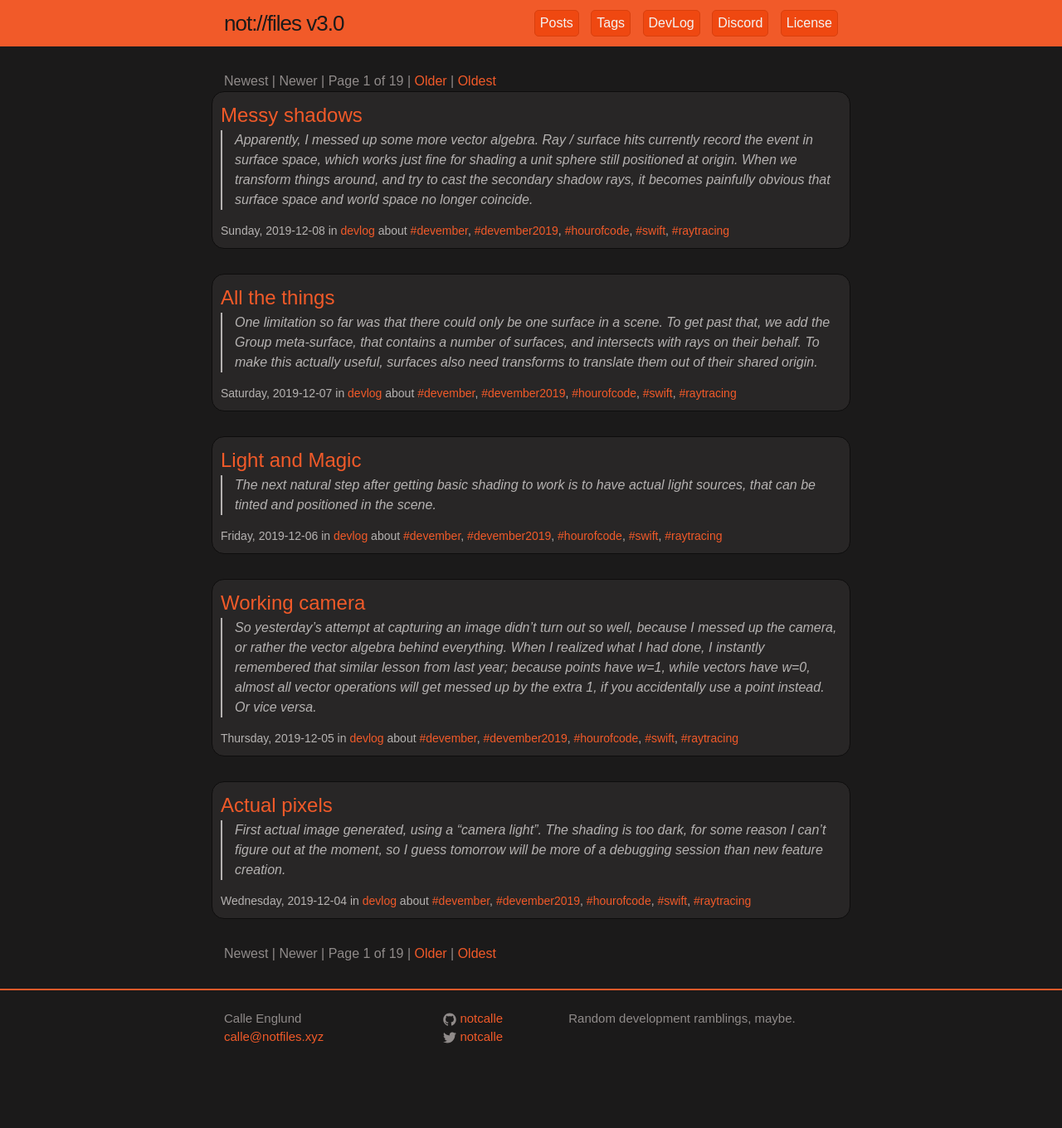
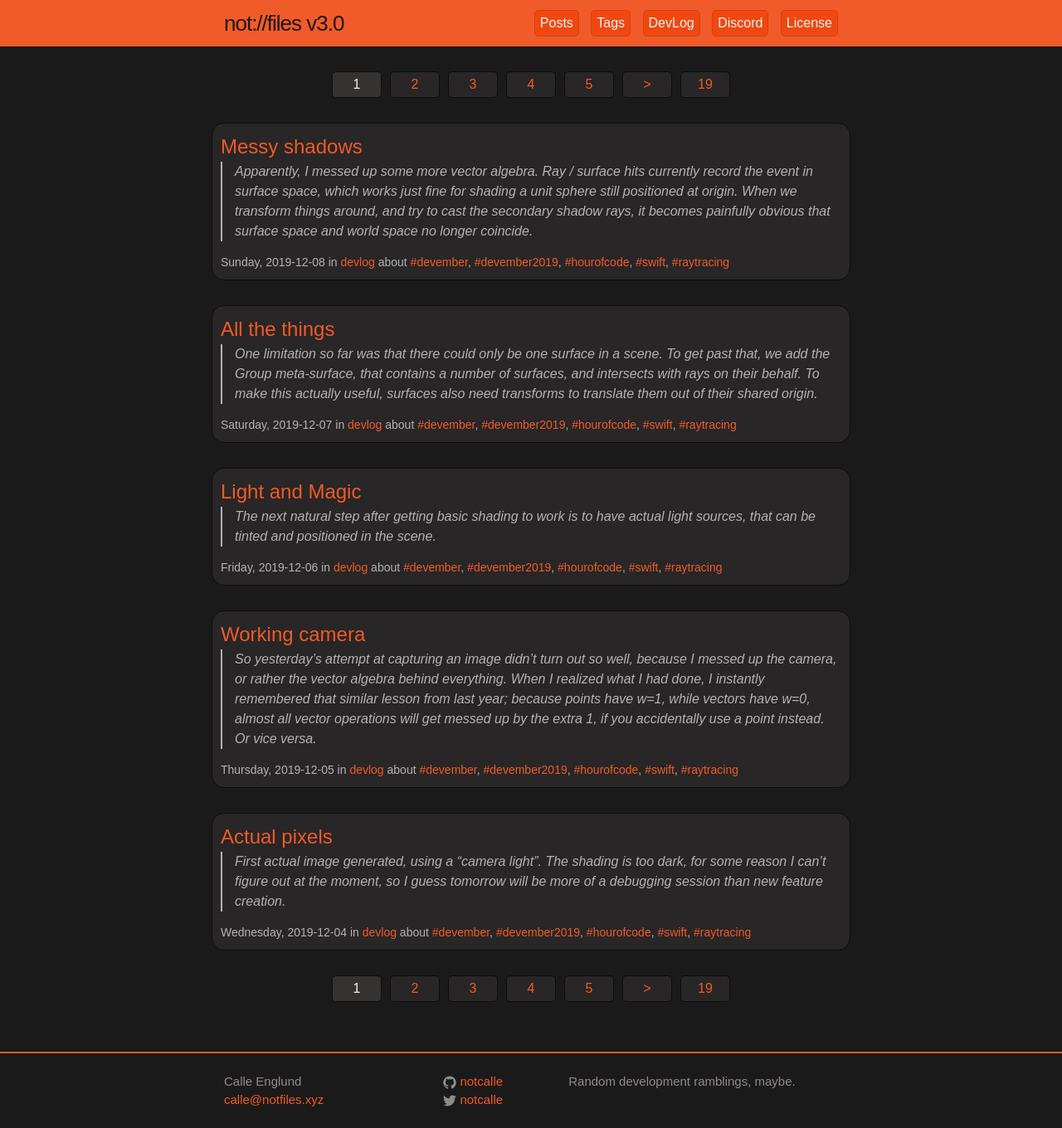
Before and after one commit to notCalle/notcalle.github.io, a Jekyll site: the page built from posts/index.html, in a window 1280 px wide. Shown: the whole page at 83% size. Built offline with Jekyll 4.4.1, drawn with Linux system fonts in a browser that asks for light colours; the list of posts is cut into pages by our own code; before the commit the page ends 1284 px from its top, so only the background shows below that.

Commit message:
Rewrite pagination code & layout from scratch

```diff
--- /dev/null
+++ b/_includes/post-pagination.html
@@ -0,0 +1,46 @@
+{% comment %}
+|_1_| 2 | 3 | > | 7 |
+| 1 |_2_| 3 | > | 7 |
+| 1 | 2 |_3_| > | 7 |
+| 1 | < |_4_| > | 7 |
+| 1 | < |_5_| 6 | 7 |
+| 1 | < | 5 |_6_| 7 |
+| 1 | < | 5 | 6 |_7_|
+{% endcomment %}
+{% assign first_page = paginator.page | minus: 2 | at_least: 1 %}
+{% assign last_page = first_page | plus: 4 %}
+{% assign penultimate_page = paginator.total_pages | minus: 1 %}
+{% capture base_url %}{{ site.base_url }}/posts{% endcapture %}
+<nav class="pagination" role="menubar">
+  {% if first_page > 1 %}
+    <a class="menu-item" href="{{ base_url }}">1</a>
+    {% assign last_page = last_page | minus: 1 %}
+  {% endif %}
+
+  {% if first_page > 2 %}
+    <a class="menu-item" href="{{ base_url }}/page{{ first_page }}">&lt;</a>
+    {% assign first_page = first_page | plus: 2 %}
+    {% assign last_page = last_page | minus: 1 %}
+  {% endif %}
+
+  {% for page in (first_page .. last_page) %}
+    {% capture page_url %}{{ site.base_url }}/posts{% if page > 1 %}/page{{ page }}{% endif %}{% endcapture %}
+
+    {% if page == paginator.page %}
+      <span class="menu-item focus">{{ page }}</span>
+    {% elsif page > paginator.total_pages %}
+    {% else %}
+      <a class="menu-item" href="{{ page_url }}" role="menuitem">{{ page }}</a>
+    {% endif %}
+  {% endfor %}
+
+  {% if last_page < penultimate_page %}
+    <a class="menu-item" href="{{ base_url }}/page{{ last_page | plus: 1 }}">&gt;</a>
+  {% endif %}
+
+  {% if last_page < paginator.total_pages %}
+    <a class="menu-item" href="{{ base_url }}/page{{ paginator.total_pages }}">
+      {{ paginator.total_pages }}
+    </a>
+  {% endif %}
+</nav>
--- a/_sass/_base.scss
+++ b/_sass/_base.scss
@@ -201,7 +201,3 @@ pre {
         }
     }
 }
-
-.pagination {
-  color: $grey-color;
-}
--- a/_sass/_layout.scss
+++ b/_sass/_layout.scss
@@ -248,3 +248,32 @@ div.post-link {
        }
    }
 }
+
+.pagination {
+    display: flex;
+    flex-direction: row;
+    justify-content: center;
+
+    min-width: 100%;
+    margin-bottom: $spacing-unit;
+
+    .menu-item {
+        border: thin solid $background-color-dark;
+        background-color: $background-color-light;
+        border-radius: 5px;
+        padding: 3px 5px;
+        margin: 0 5px;
+        flex-basis: 3em;
+
+        display: flex;
+        flex-direction: row;
+        justify-content: center;
+    }
+
+    .menu-item.focus,
+    .menu-item:hover {
+        background-color: lighten($background-color-light, 5%);
+        color: $text-color;
+    }
+
+}
--- a/posts/index.html
+++ b/posts/index.html
@@ -4,23 +4,7 @@ layout: index
 
 <div class="home">
 
-  <div class="pagination">
-    {% if paginator.previous_page %}
-      <a href="{{ site.base_url }}/posts">Newest</a> |
-      <a href="{{ paginator.previous_page_path }}">Newer</a> |
-    {% else %}
-      <span>Newest</span> |
-      <span>Newer</span> |
-    {% endif %}
-    <span>Page {{ paginator.page }} of {{ paginator.total_pages }}</span>
-    {% if paginator.next_page %}
-      | <a href="{{ paginator.next_page_path }}">Older</a>
-      | <a href="{{ site.base_url }}/posts/page{{ paginator.total_pages }}">Oldest</a>
-    {% else %}
-      | <span>Older</span>
-      | <span>Oldest</span>
-    {% endif %}
-  </div>
+  {% include post-pagination.html %}
 
   <ul class="post-list">
     {% for post in paginator.posts %}
@@ -28,22 +12,6 @@ layout: index
     {% endfor %}
   </ul>
 
-  <div class="pagination">
-    {% if paginator.previous_page %}
-      <a href="{{ site.base_url }}/posts">Newest</a> |
-      <a href="{{ paginator.previous_page_path }}">Newer</a> |
-    {% else %}
-      <span>Newest</span> |
-      <span>Newer</span> |
-    {% endif %}
-    <span>Page {{ paginator.page }} of {{ paginator.total_pages }}</span>
-    {% if paginator.next_page %}
-      | <a href="{{ paginator.next_page_path }}">Older</a>
-      | <a href="{{ site.base_url }}/posts/page{{ paginator.total_pages }}">Oldest</a>
-    {% else %}
-      | <span>Older</span>
-      | <span>Oldest</span>
-    {% endif %}
-  </div>
+  {% include post-pagination.html %}
 
 </div>
```
